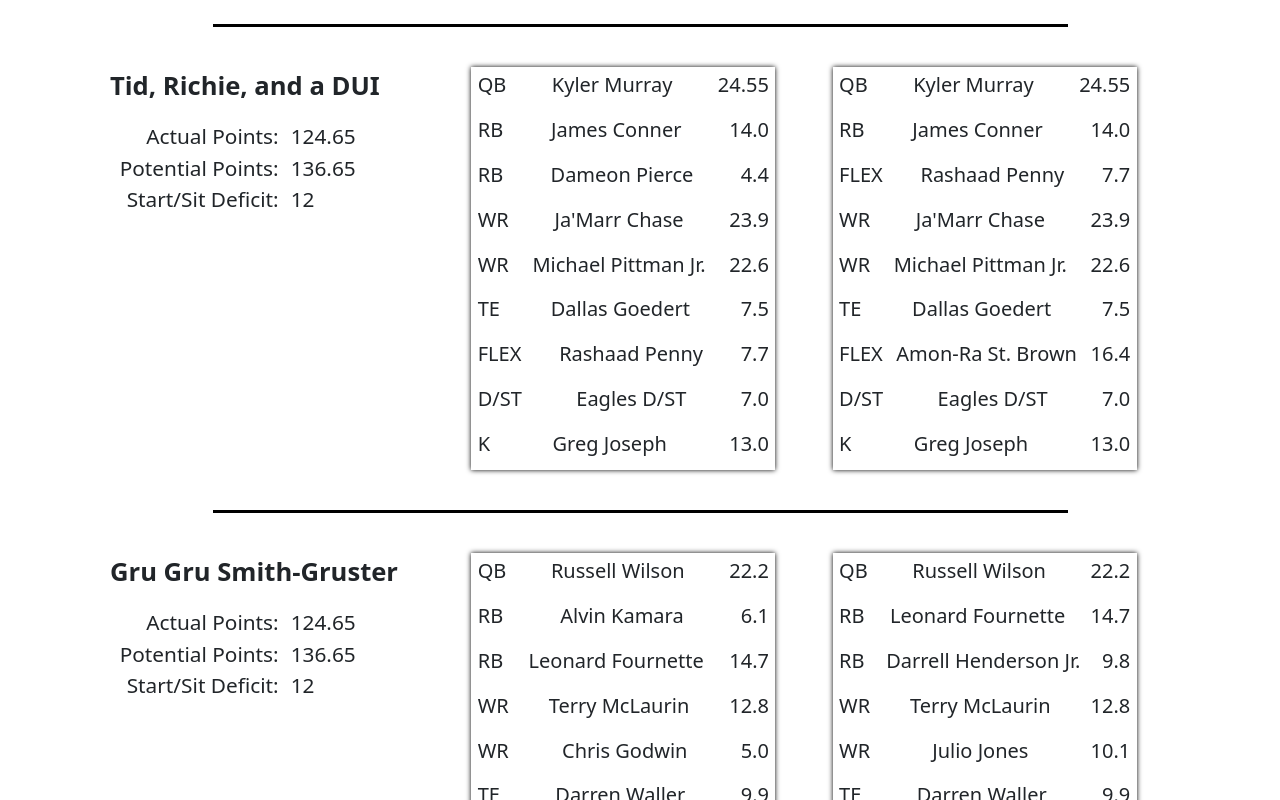
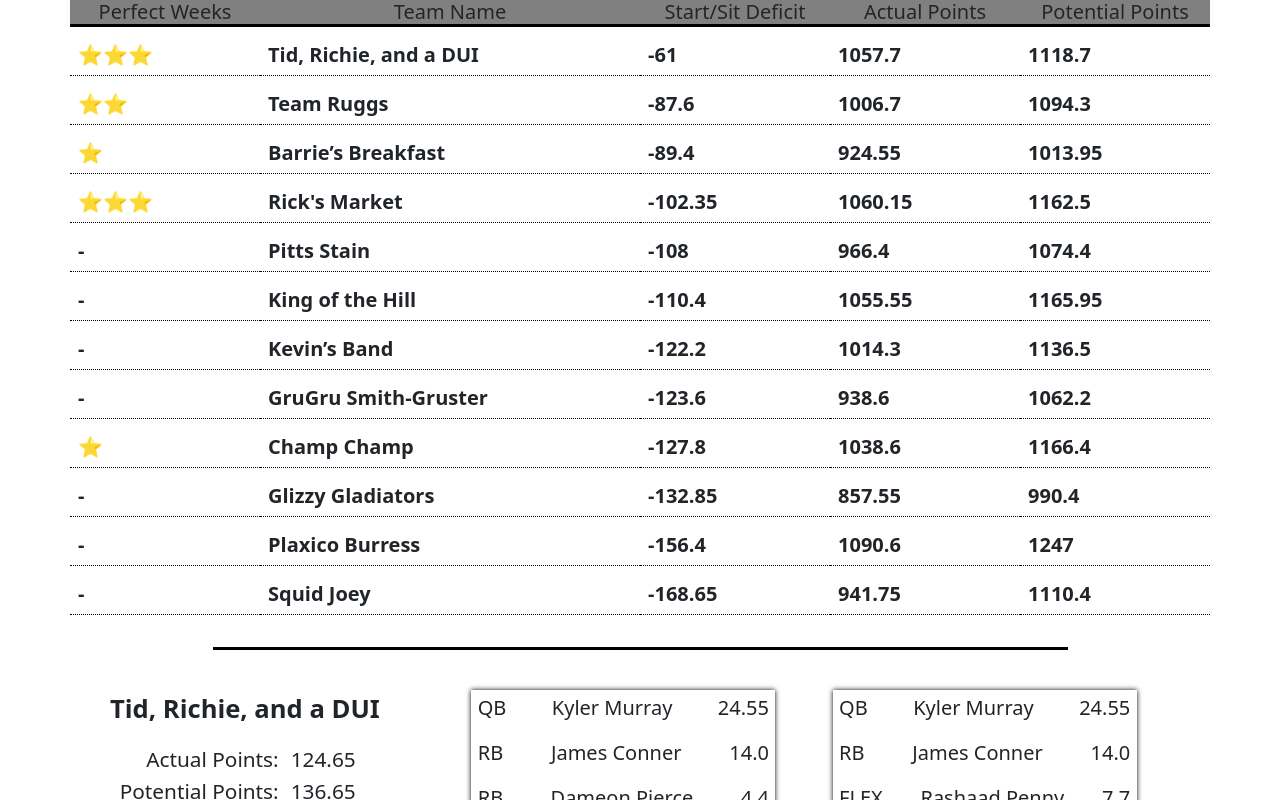
Before and after one commit to BrettMiller47/optimal-lineup-tracker, a React (Create React App) app in the folder client/: page / in a window 1280 px wide. Shown: the top 800 px of the page. Built offline with nearby package versions, Linux system fonts and the light colour scheme.

Commit message:
SeasonSummary now appears

```diff
--- a/client/src/App.js
+++ b/client/src/App.js
@@ -2,6 +2,7 @@ import './App.css';
 import Home from './pages/Home';
 
 function App() {
+
   return (
     <>
       <Home />
--- a/client/src/components/SeasonSummary.js
+++ b/client/src/components/SeasonSummary.js
@@ -1,11 +1,188 @@
 import React from 'react';
+import {Container, Row, Col} from 'react-bootstrap'
 
 export default function SeasonSummary() {
 
   // ! Data needed for generating SeasonSummary
+  const summaryData = [
+    {
+      name: "Tid, Richie, and a DUI",
+      totalActual: 1057.7,
+      totalOptimal: 1118.7,
+      totalDeficit: -61,
+      perfectWeeks: [1, 2, 3]
+    },
+    {
+      name: "Team Ruggs",
+      totalActual: 1006.7,
+      totalOptimal: 1094.3,
+      totalDeficit: -87.6,
+      perfectWeeks: [1, 2]
+    },
+    {
+      name: "Barrie’s Breakfast",
+      totalActual: 924.55,
+      totalOptimal: 1013.95,
+      totalDeficit: -89.4,
+      perfectWeeks: [1]
+    },
+    {
+      name: "Rick's Market",
+      totalActual: 1060.15,
+      totalOptimal: 1162.5,
+      totalDeficit: -102.35,
+      perfectWeeks: [1, 2, 3]
+    },
+    {
+      name: "Pitts Stain",
+      totalActual: 966.4,
+      totalOptimal: 1074.4,
+      totalDeficit: -108,
+      perfectWeeks: []
+    },
+    {
+      name: "King of the Hill",
+      totalActual: 1055.55,
+      totalOptimal: 1165.95,
+      totalDeficit: -110.4,
+      perfectWeeks: []
+    },
+    {
+      name: "Kevin’s Band",
+      totalActual: 1014.3,
+      totalOptimal: 1136.5,
+      totalDeficit: -122.2,
+      perfectWeeks: []
+    },
+    {
+      name: "GruGru Smith-Gruster",
+      totalActual: 938.6,
+      totalOptimal: 1062.2,
+      totalDeficit: -123.6,
+      perfectWeeks: []
+    },
+    {
+      name: "Champ Champ",
+      totalActual: 1038.6,
+      totalOptimal: 1166.4,
+      totalDeficit: -127.8,
+      perfectWeeks: [1]
+    },
+    {
+      name: "Glizzy Gladiators",
+      totalActual: 857.55,
+      totalOptimal: 990.4,
+      totalDeficit: -132.85,
+      perfectWeeks: []
+    },
+    {
+      name: "Plaxico Burress",
+      totalActual: 1090.6,
+      totalOptimal: 1247,
+      totalDeficit: -156.4,
+      perfectWeeks: []
+    },
+    {
+      name: "Squid Joey",
+      totalActual: 941.75,
+      totalOptimal: 1110.4,
+      totalDeficit: -168.65,
+      perfectWeeks: []
+    },
+  ];
+
+  const perfectWeeks = summaryData.map((summary, i) => {
+
+    let star = '⭐';
+    let starCount = summary.perfectWeeks.length;
+    let stars = '-';
+    if (starCount !== 0) {
+      stars = star.repeat(starCount);
+    }
+
+    return stars;
+  });
+
+
+  const styles = {
+    container: {
+      background: 'white'
+    },
+    col: {
+      padding: 0
+    },
+    header: {
+      background: 'gray',
+      borderBottom: '3px solid black',
+      textAlign: 'center',
+    },
+    stars: {
+      textAlign: 'right',
+    },
+    details: {
+      fontWeight: 'bold',
+      fontSize: '1.25rem',
+      padding: '.5rem',
+      borderBottom: '1px dotted black'
+    },
+    deficit: {
+      color: 'red'
+    }
+  }
 
   return (
-    <>
-    </>
+    <Container style={styles.container}>
+      <Row>
+
+        {/* Perfect Weeks */}
+        <Col xs={2} style={styles.col}>
+          <h5 style={styles.header}>Perfect Weeks</h5>
+          {perfectWeeks.map((stars, i) =>
+            <h5 key={i} style={styles.stars && styles.details}>{stars}</h5>
+          )}
+        </Col>
+
+        {/* Team Name */}
+        <Col xs={4} style={styles.col}>
+          <h5 style={styles.header}>Team Name</h5>
+        {summaryData.map((team, i) =>
+          <h5 style={styles.details} key={i}>
+            {team.name}
+          </h5>
+        )}
+        </Col>
+
+        {/* Total Start/Sit Deficit */}
+        <Col xs={2} style={styles.col}>
+          <h5 style={styles.header}>Start/Sit Deficit</h5>
+        {summaryData.map((team, i) =>
+          <h5 style={styles.deficit && styles.details} key={i}>
+            {team.totalDeficit}
+          </h5>
+        )}
+        </Col>
+
+        {/* Total Actual */}
+        <Col xs={2} style={styles.col}>
+          <h5 style={styles.header}>Actual Points</h5>
+        {summaryData.map((team, i) =>
+          <h5 style={styles.details} key={i}>
+            {team.totalActual}
+          </h5>
+        )}
+        </Col>
+
+        {/* Total Optimal */}
+        <Col xs={2} style={styles.col}>
+          <h5 style={styles.header}>Potential Points</h5>
+        {summaryData.map((team, i) =>
+          <h5 style={styles.details} key={i}>
+            {team.totalOptimal}
+          </h5>
+        )}
+        </Col>
+
+      </Row>
+    </Container>
   );
 }
--- a/client/src/components/WeeklySummary/Card.js
+++ b/client/src/components/WeeklySummary/Card.js
@@ -20,8 +20,8 @@ export default function Card(props) {
     <>
       <Stack style={styles.card}>
         {/* Create a row for each player in team */}
-        {props.lineup.map((player) =>
-          <Stack direction='horizontal' style={styles.row}>
+        {props.lineup.map((player, i) =>
+          <Stack direction='horizontal' style={styles.row} key={i}>
             <h5>{player.SLOT}</h5>
             <h5>{player.PLAYER}</h5>
             <h5>{player.FPTS}</h5>
--- a/client/src/components/WeeklySummary/index.js
+++ b/client/src/components/WeeklySummary/index.js
@@ -411,8 +411,8 @@ export default function WeeklySummary() {
   return (
     <Container>
       {/* Create a row for each team */}
-      {teamsThisWeek.map((team)=>
-        <Stack>
+      {teamsThisWeek.map((team, i)=>
+        <Stack key={i}>
           <Row className='d-flex justify-content-center'>
             <Col xs={9} style={styles.divider}>
             </Col>
--- a/client/src/pages/Home.js
+++ b/client/src/pages/Home.js
@@ -3,7 +3,6 @@ import SeasonSummary from '../components/SeasonSummary'
 import WeeklySummary from '../components/WeeklySummary/index';
 
 export default function Home() {
-
 
   return (
     <>
```
